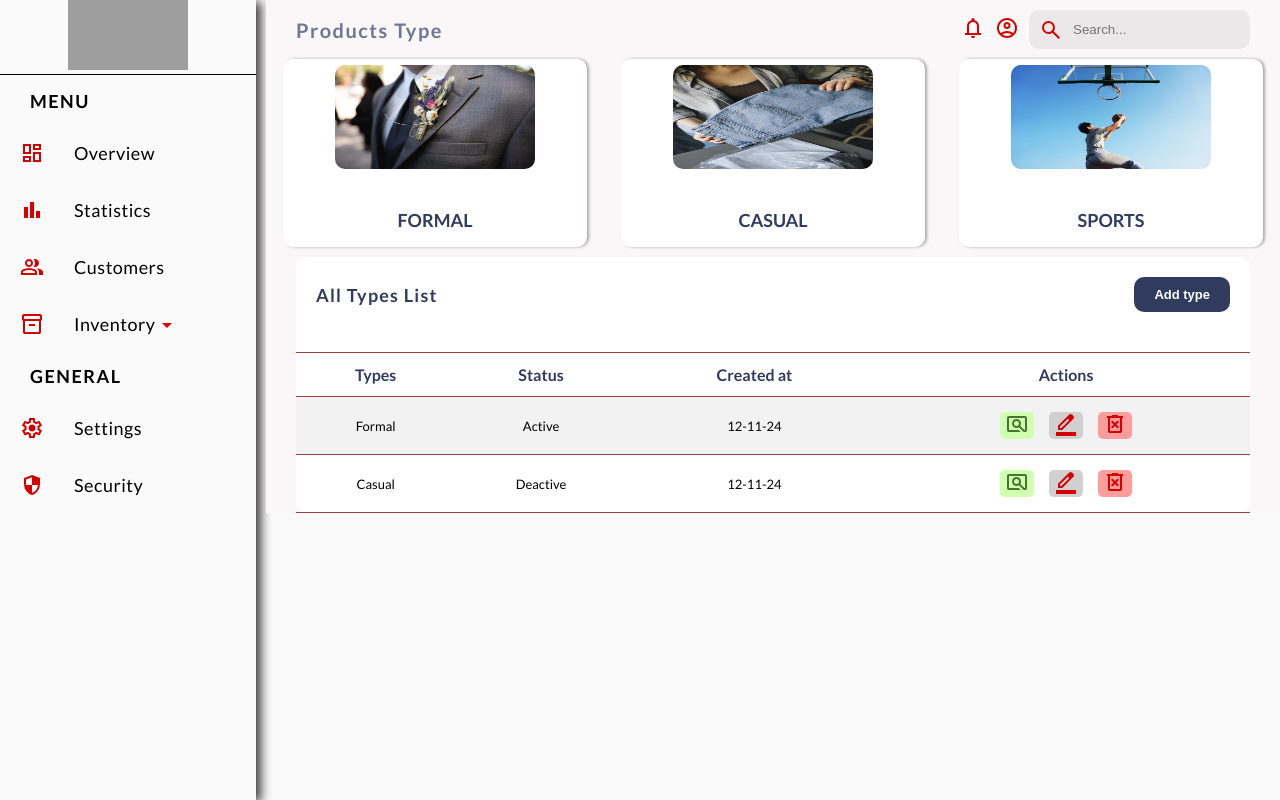
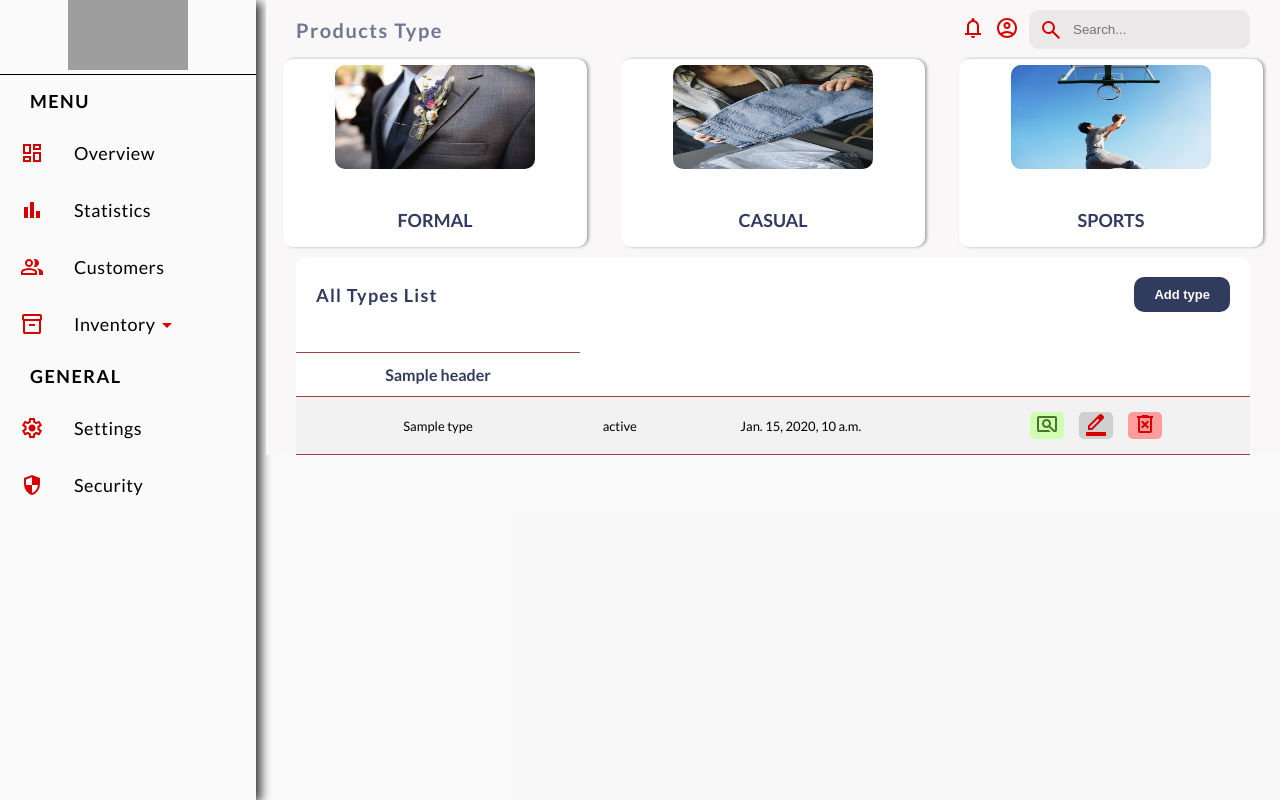
Before and after one commit to sudiptoshahin/redshed-web, a Django app: template backend/boardman/templates/boardman/inventory/type.html in a window 1280 px wide. Run offline with Django 5.2, Linux system fonts and the light colour scheme; the template is opened without the code that fills it: most values are stand-ins (such as "Sample title", 1, 10 or a date in 2020); grey boxes are pictures that could not be loaded.

Commit message:
working on type forms

```diff
--- a/backend/boardman/templates/boardman/inventory/type.html
+++ b/backend/boardman/templates/boardman/inventory/type.html
@@ -38,15 +38,15 @@
 
         <table class="dash-types-table">
             <tr>
-                <th>Types</th>
-                <th>Status</th>
-                <th>Created at</th>
-                <th>Actions</th>
+                {% for header in headers %}
+                <th>{{header}}</th>
+                {% endfor %}
             </tr>
+            {% for type in data %}
                 <tr>
-                <td>Formal</td>
-                <td>Active</td>
-                <td>12-11-24</td>
+                    <td>{{ type.title }}</td>
+                    <td>{{ type.status }}</td>
+                    <td>{{ type.created_at }}</td>
                     <td>
                         <div class="action-container">
                             <div class="view-container">
@@ -61,24 +61,7 @@
                         </div>
                     </td>
                 </tr>
-            <tr>
-                <td>Casual</td>
-                <td>Deactive</td>
-                <td>12-11-24</td>
-                <td>
-                    <div class="action-container">
-                        <div class="view-container">
-                            <img src="{% static 'images/icons/view.svg' %}" alt="view" />
-                        </div>
-                        <div class="edit-container">
-                            <img src="{% static 'images/icons/edit.svg' %}" alt="view" />
-                        </div>
-                        <div class="delete-container">
-                            <img src="{% static 'images/icons/delete.svg' %}" alt="view" />
-                        </div>
-                    </div>
-                </td>
-            </tr>
+            {% endfor %}
         </table>
     </div>
 </div>
```
Also changed, not shown: backend/boardman/forms.py (added, +24 -0 lines), backend/boardman/views.py (+31 -1 lines), backend/boardman/templates/boardman/layouts/dashboad-table.html (added). Lines whose indentation alone changed are shown as unchanged.
